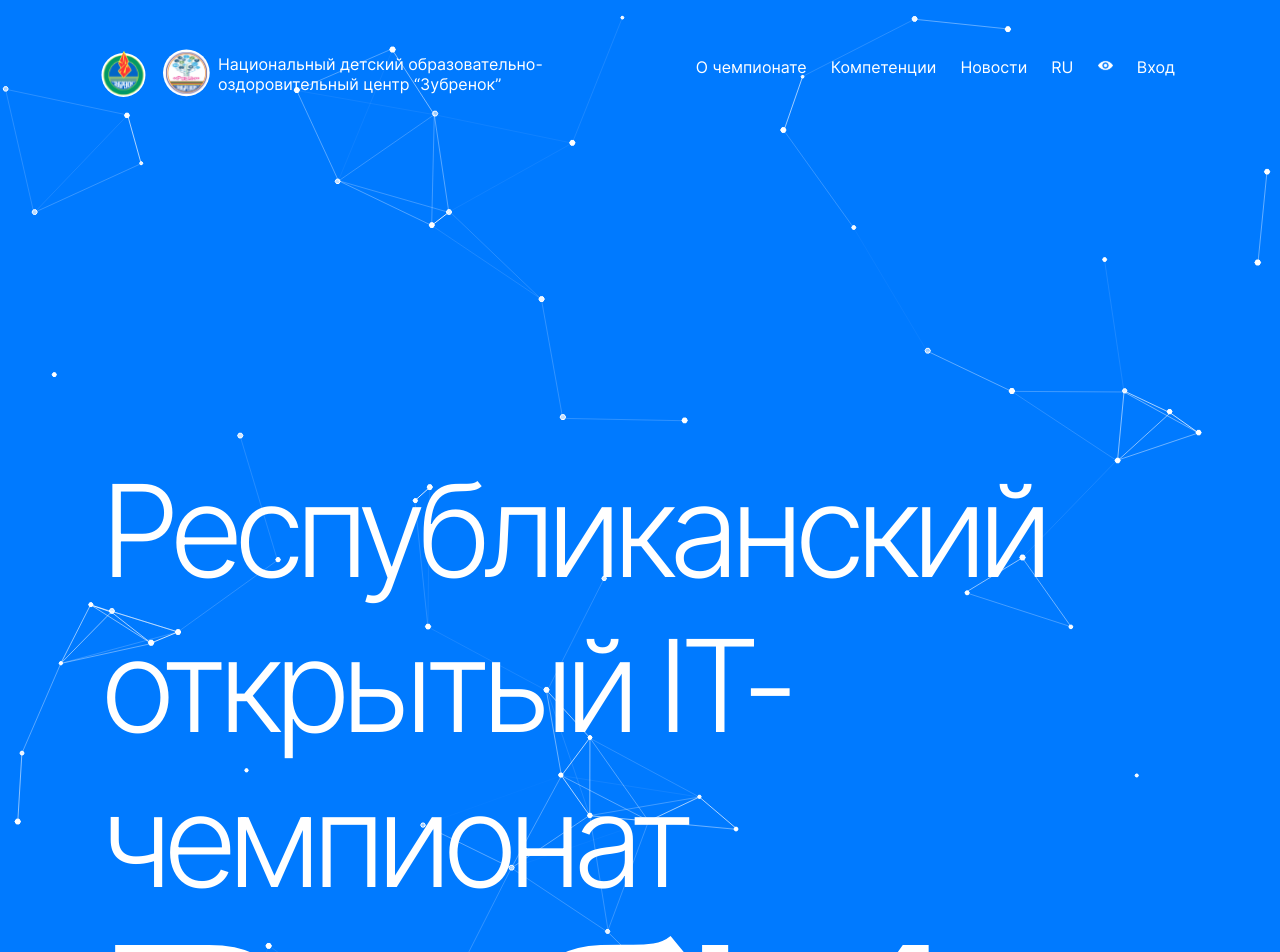
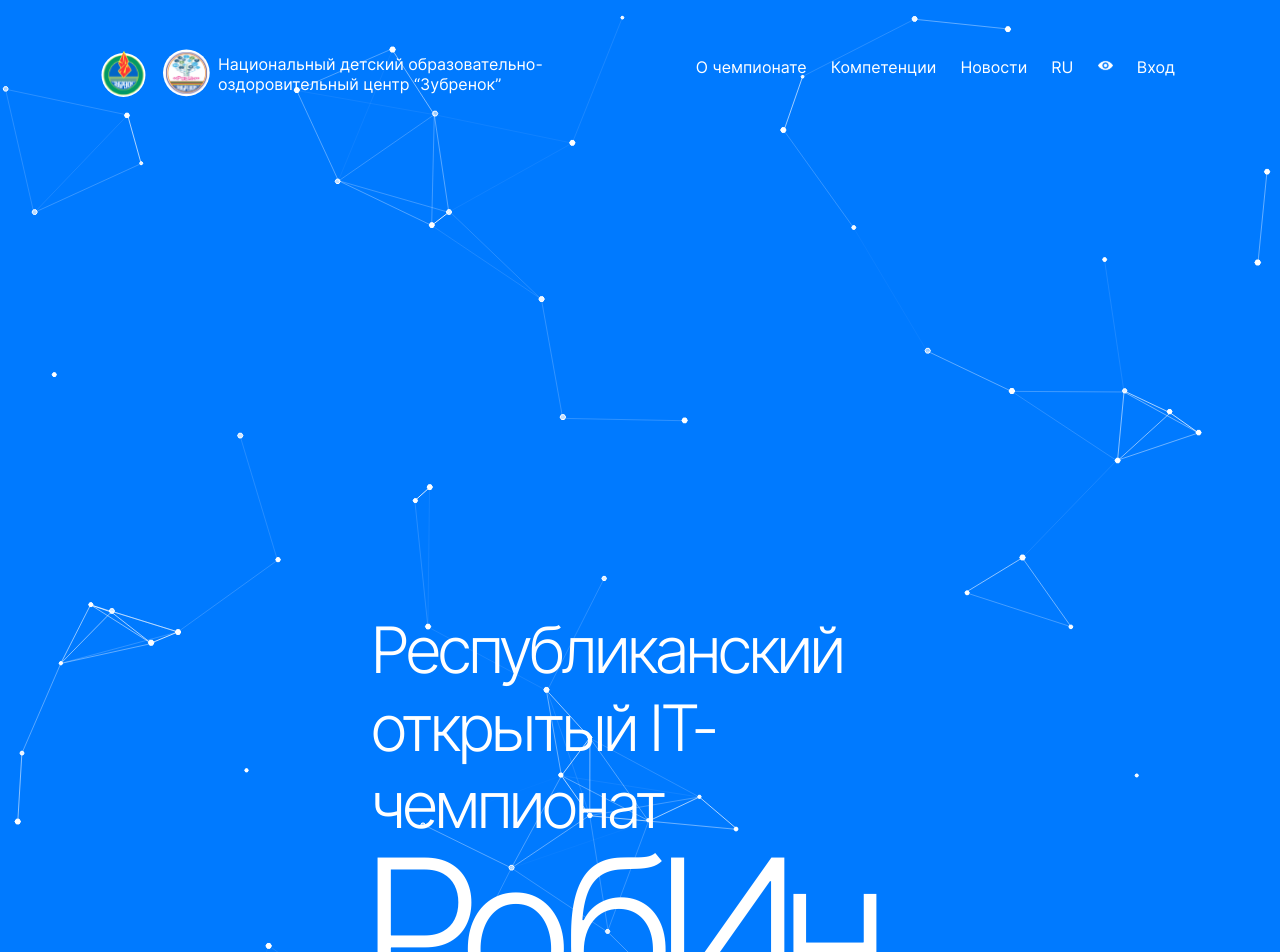
Before and after one commit to WEVI0Z/Zubr-Front, an Angular app: page /main in a window 1280 px wide. Shown: the top 952 px of the page. Built offline with nearby package versions, Linux system fonts and the light colour scheme.

Commit message:
header design done

```diff
--- a/src/app/shared/header/header.component.scss
+++ b/src/app/shared/header/header.component.scss
@@ -6,6 +6,7 @@
   margin: auto;
   display: flex;
   flex-direction: column;
+  justify-content: space-between;
 
   &__wrapper {
     width: 100%;
@@ -61,6 +62,7 @@
   }
 
   &__slogan {
+    height: 625px;
     justify-self: flex-end;
     margin: 0;
     margin-top: 303px;
@@ -68,6 +70,7 @@
 
     color: white;
     font-size: 128px;
+    scale: 0.5;
   }
 
   &__description {
```
